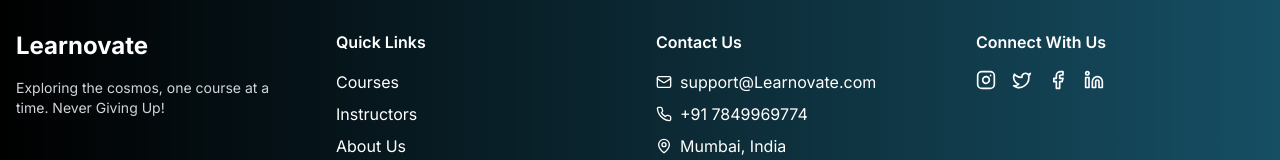
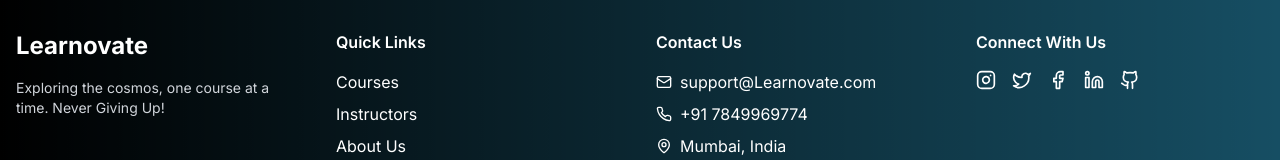
Before and after one commit to krit22301-web/Learnovate, a React (Vite) app in the folder Learnovate - web/Learnovate-app/: page /course/1 in a window 1280 px wide. Shown: the part 880-1040 px from the top of the page. Built offline with nearby package versions, Linux system fonts and the light colour scheme.

Commit message:
Update footer.jsx

```diff
--- a/Learnovate - web/Learnovate-app/src/Components/footer.jsx
+++ b/Learnovate - web/Learnovate-app/src/Components/footer.jsx
@@ -6,7 +6,8 @@ import {
   Linkedin,
   Mail,
   MapPin,
-  Phone
+  Phone,
+  Github
 } from 'lucide-react';
 import {Link} from 'react-router-dom'
 
@@ -54,6 +55,7 @@ function Footer() {
               <Link to="#" className="hover:text-blue-300"><Twitter size={20} /></Link>
               <Link to="#" className="hover:text-blue-300"><Facebook size={20} /></Link>
               <Link to="#" className="hover:text-blue-300"><Linkedin size={20} /></Link>
+              <Link to="#" className="hover:text-blue-300"><Github size={20} /></Link>
             </div>
           </div>
         </div>
```
